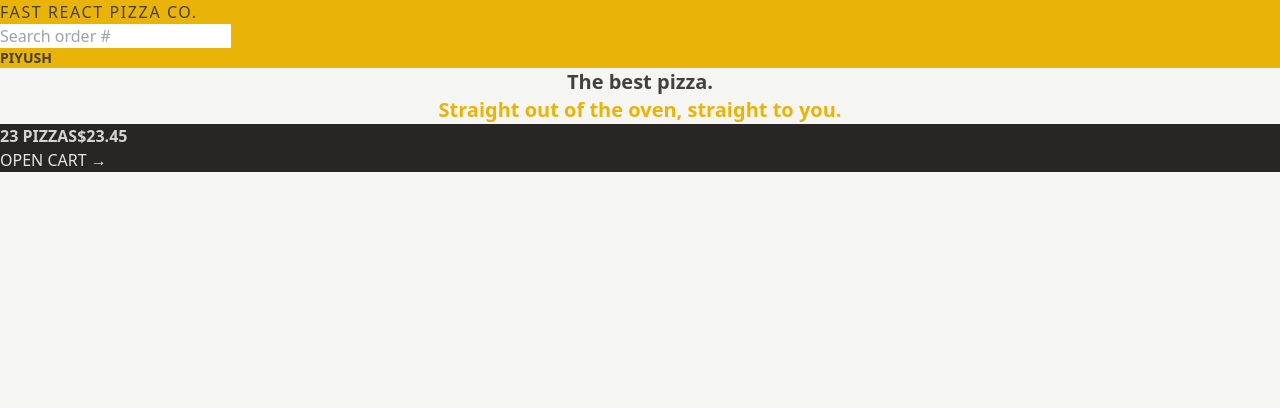
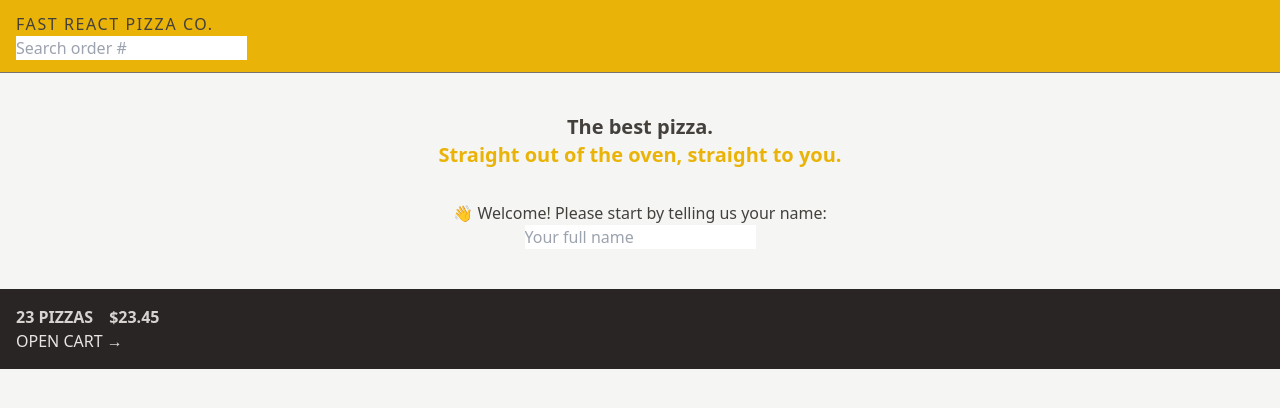
Before and after one commit to 1806397/Advanced_react_router, a React (Vite) app: page / in a window 1280 px wide. Shown: the top 408 px of the page. Built offline with nearby package versions, Linux system fonts and the light colour scheme.

Commit message:
Tailwind:box model

```diff
--- a/prettier.config.cjs
+++ b/prettier.config.cjs
@@ -1,5 +1,5 @@
 // prettier.config.js
 module.exports = {
   plugins: ["prettier-plugin-tailwindcss"],
-  singleQuote: "true",
+  singleQuote: true,
 };
--- a/src/UI/Header.jsx
+++ b/src/UI/Header.jsx
@@ -1,13 +1,15 @@
-import { Link } from "react-router-dom";
-import SearchOrder from "../features/order/SearchOrder";
-import Username from "../features/user/Username";
+import { Link } from 'react-router-dom';
+import SearchOrder from '../features/order/SearchOrder';
+import Username from '../features/user/Username';
 
 function Header() {
   return (
-    <header className="bg-yellow-500 uppercase">
-      <Link to="/" className="tracking-widest">Fast React Pizza Co.</Link>
+    <header className="border-b border-stone-500 bg-yellow-500 px-4 py-3 uppercase">
+      <Link to="/" className="tracking-widest">
+        Fast React Pizza Co.
+      </Link>
       <SearchOrder />
-      <Username/>
+      <Username />
     </header>
   );
 }
--- a/src/UI/Home.jsx
+++ b/src/UI/Home.jsx
@@ -1,13 +1,15 @@
+import CreateUser from '../features/user/CreateUser';
 function Home() {
   return (
-    <div>
-      <h1 className="text-center text-xl font-semibold">
+    <div className="my-10 text-center">
+      <h1 className="mb-8 text-center text-xl font-semibold">
         The best pizza.
         <br />
         <span className="text-yellow-500">
-        Straight out of the oven, straight to you.
+          Straight out of the oven, straight to you.
         </span>
       </h1>
+      <CreateUser />
     </div>
   );
 }
--- a/src/features/cart/CartOverview.jsx
+++ b/src/features/cart/CartOverview.jsx
@@ -1,9 +1,9 @@
-import { Link } from "react-router-dom";
+import { Link } from 'react-router-dom';
 
 function CartOverview() {
   return (
-    <div className="bg-stone-800 text-stone-200 uppercase">
-      <p className="text-stone-300 font-semibold">
+    <div className="bg-stone-800 p-4 uppercase text-stone-200">
+      <p className="space-x-4 font-semibold text-stone-300">
         <span>23 pizzas</span>
         <span>$23.45</span>
       </p>
--- a/src/features/user/Username.jsx
+++ b/src/features/user/Username.jsx
@@ -1,4 +1,4 @@
-function Username(){
-  return <div className="text-sm font-semibold">Piyush</div>
+function Username() {
+  return <div className="hidden text-sm font-semibold">Piyush</div>;
 }
 export default Username;
```
